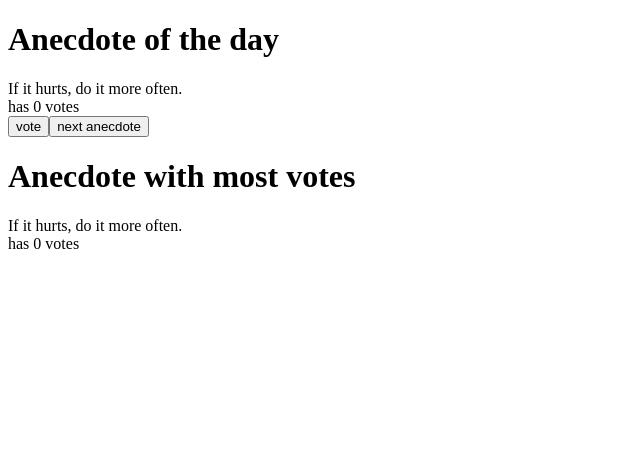
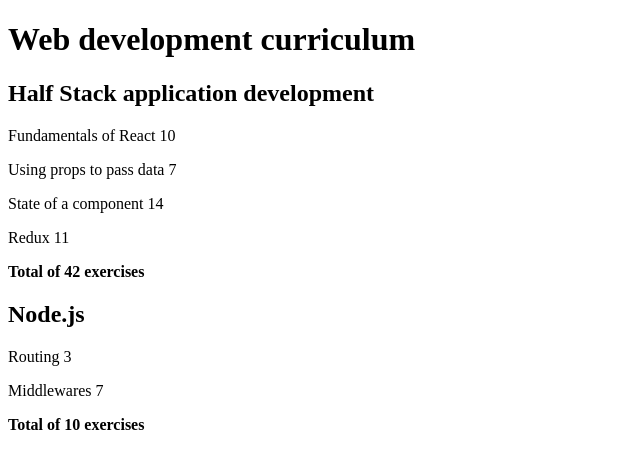
Before and after one commit to franciscocruz29/fullstackopen, a React (Create React App) app: page / in a window 1280 px wide. Shown: the top 468 px of the page, without its empty margins (0-640 px from the left). Built offline with nearby package versions, Linux system fonts and the light colour scheme.

Commit message:
Completed exercises 2.1-2.5

```diff
--- a/src/App.js
+++ b/src/App.js
@@ -1,57 +1,61 @@
-import { useState } from "react";
-
-const Button = ({ onClick, text }) => {
-  return (
-    <button onClick={onClick}>
-      {text}
-    </button>
-  )
-}
-
-const Anecdote = ({ anecdote, votes }) => {
-  return (
-    <div>
-      {anecdote}
-      <div>has {votes} votes</div>
-    </div>
-  )
-}
+import Course from "./components/Course";
 
 const App = () => {
-  const anecdotes = [
-    'If it hurts, do it more often.',
-    'Adding manpower to a late software project makes it later!',
-    'The first 90 percent of the code accounts for the first 10 percent of the development time...The remaining 10 percent of the code accounts for the other 90 percent of the development time.',
-    'Any fool can write code that a computer can understand. Good programmers write code that humans can understand.',
-    'Premature optimization is the root of all evil.',
-    'Debugging is twice as hard as writing the code in the first place. Therefore, if you write the code as cleverly as possible, you are, by definition, not smart enough to debug it.',
-    'Programming without an extremely heavy use of console.log is same as if a doctor would refuse to use x-rays or blood tests when diagnosing patients.'
+  const courses = [
+    {
+      name: 'Half Stack application development',
+      id: 1,
+      parts: [
+        {
+          name: 'Fundamentals of React',
+          exercises: 10,
+          id: 1
+        },
+        {
+          name: 'Using props to pass data',
+          exercises: 7,
+          id: 2
+        },
+        {
+          name: 'State of a component',
+          exercises: 14,
+          id: 3
+        },
+        {
+          name: 'Redux',
+          exercises: 11,
+          id: 4
+        }
+      ]
+    },
+    {
+      name: 'Node.js',
+      id: 2,
+      parts: [
+        {
+          name: 'Routing',
+          exercises: 3,
+          id: 1
+        },
+        {
+          name: 'Middlewares',
+          exercises: 7,
+          id: 2
+        }
+      ]
+    }
   ]
-
-  const [selected, setSelected] = useState(0)
-  const [votes, setVotes] = useState(new Array(anecdotes.length).fill(0))
-
-  const randomSelection = () => {
-    const value = Math.floor(Math.random() * anecdotes.length)
-    setSelected(value)
-  }
-
-  const voteHandler = () => {
-    const votesCopy = [...votes]
-    votesCopy[selected] = votes[selected] + 1
-    setVotes(votesCopy)
-  }
 
   return (
     <>
-      <h1>Anecdote of the day</h1>
-      <Anecdote anecdote={anecdotes[selected]} votes={votes[selected]} />
+      <h1>Web development curriculum</h1>
       <div>
-        <Button onClick={voteHandler} text="vote" />
-        <Button onClick={randomSelection} text="next anecdote" />
+        {courses.map(course =>
+        <>
+          <Course key={course.id} course={course} />
+        </>
+        )}
       </div>
-      <h1>Anecdote with most votes</h1>
-      <Anecdote anecdote={anecdotes[votes.indexOf(Math.max(...votes))]} votes={Math.max(...votes)} />
     </>
   )
 }
--- /dev/null
+++ b/src/components/Content.js
@@ -0,0 +1,19 @@
+import Part from "./Part";
+
+const Content = ({ parts }) => {
+  const total = parts.reduce((acc, part) => acc + part.exercises, 0);
+  return (
+    <>
+        {parts.map(part =>
+        <>
+          <Part key={part.id} part={part} />
+        </>
+        )}
+        <p>
+          <strong>Total of {total} exercises</strong>
+        </p>
+    </>
+  )
+}
+
+export default Content
--- /dev/null
+++ b/src/components/Course.js
@@ -0,0 +1,13 @@
+import Header from "./Header";
+import Content from "./Content";
+
+const Course = ({ course }) => {
+  return (
+    <>
+      <Header name={course.name} />
+      <Content parts={course.parts} />
+    </>
+  )
+}
+
+export default Course;
--- /dev/null
+++ b/src/components/Header.js
@@ -0,0 +1,9 @@
+const Header = ({ name }) => {
+  return (
+    <>
+      <h2>{name}</h2>
+    </>
+  )
+}
+
+export default Header;
--- /dev/null
+++ b/src/components/Part.js
@@ -0,0 +1,9 @@
+const Part = ({ part }) => {
+  return (
+    <>
+      <p>{part.name} {part.exercises}</p>
+    </>
+  )
+}
+
+export default Part;
```
